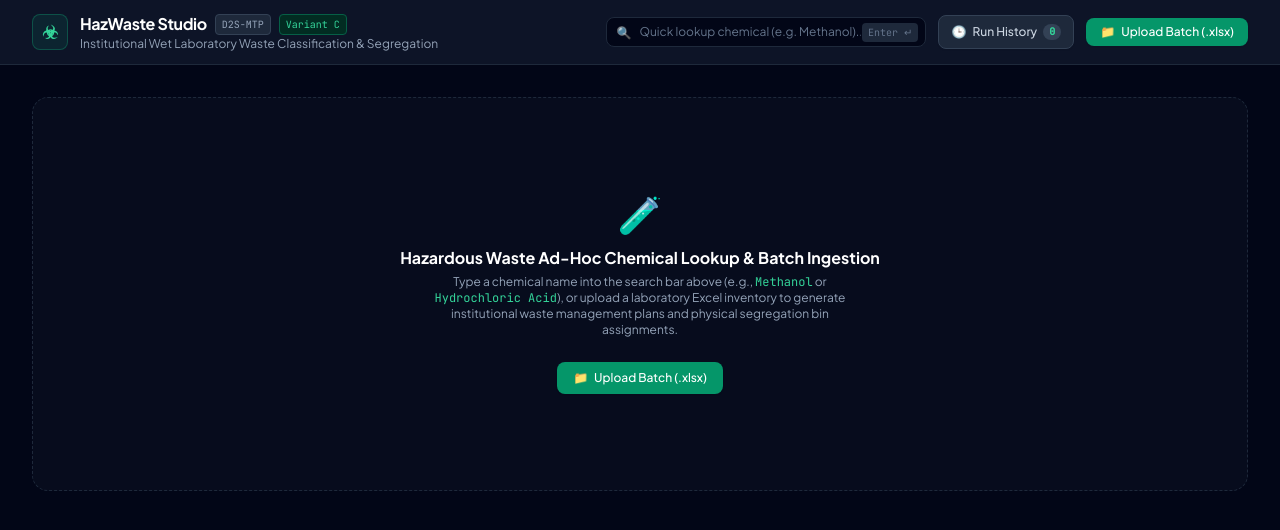
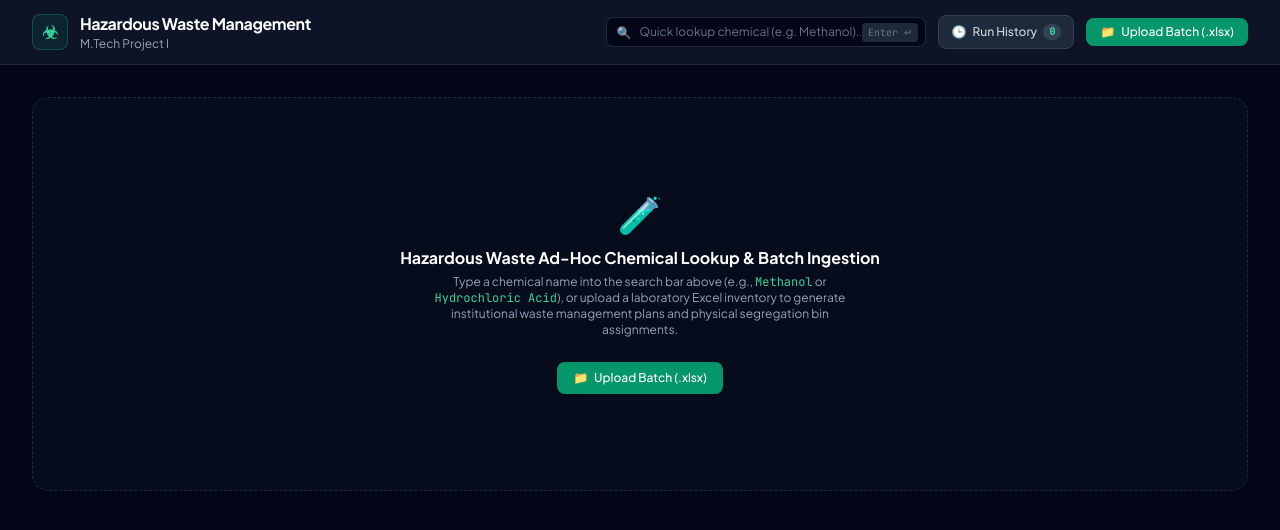
Before and after one commit to notdhanraj/MTP---1, a plain HTML site: page src/templates/index.html in a window 1280 px wide. Drawn offline with nearby package versions, Linux system fonts and the light colour scheme; no server answers.

Commit message:
refactor(ui): update branding to Hazardous Waste Management and M.Tech Project I

```diff
--- a/src/templates/index.html
+++ b/src/templates/index.html
@@ -3,7 +3,7 @@
 <head>
   <meta charset="UTF-8">
   <meta name="viewport" content="width=device-width, initial-scale=1.0">
-  <title>Hazardous Waste Management Platform (D2S-MTP)</title>
+  <title>Hazardous Waste Management</title>
   <script src="https://cdn.tailwindcss.com"></script>
   <script defer src="https://cdn.jsdelivr.net/npm/alpinejs@3.x.x/dist/cdn.min.js"></script>
   <link rel="preconnect" href="https://fonts.googleapis.com">
@@ -36,11 +36,9 @@
         </div>
         <div>
           <div class="flex items-center gap-2">
-            <span class="font-bold tracking-tight text-white">HazWaste Studio</span>
-            <span class="text-[10px] font-mono uppercase px-1.5 py-0.5 rounded bg-slate-800 text-slate-400 border border-slate-700">D2S-MTP</span>
-            <span class="text-[10px] font-mono px-1.5 py-0.5 rounded bg-emerald-950 text-emerald-400 border border-emerald-800">Variant C</span>
-          </div>
-          <p class="text-xs text-slate-400">Institutional Wet Laboratory Waste Classification & Segregation</p>
+            <span class="font-bold tracking-tight text-white">Hazardous Waste Management</span>
+          </div>
+          <p class="text-xs text-slate-400">M.Tech Project I</p>
         </div>
       </div>
 
@@ -747,7 +745,7 @@
           </button>
         </div>
 
-        <!-- Segregation Preview Card (Variant C) -->
+        <!-- Segregation Preview Card -->
         <div class="grid grid-cols-1 md:grid-cols-3 gap-6">
           <div class="bg-slate-900 border border-slate-800 rounded-xl p-5 shadow-lg space-y-4">
             <div class="text-xs font-mono text-slate-400 uppercase">Physical Storage Bin</div>
```
Also changed, not shown: 1 other file.
